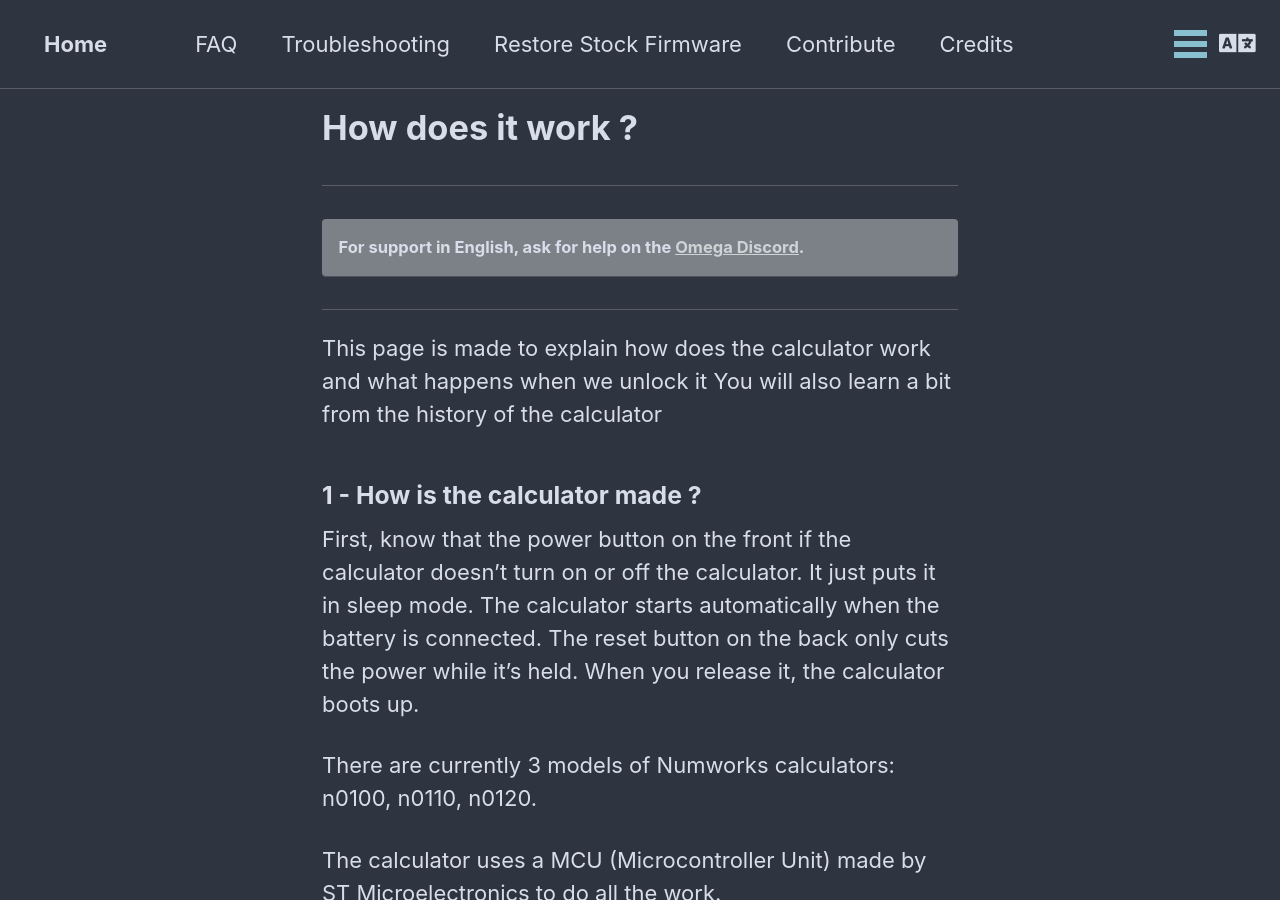
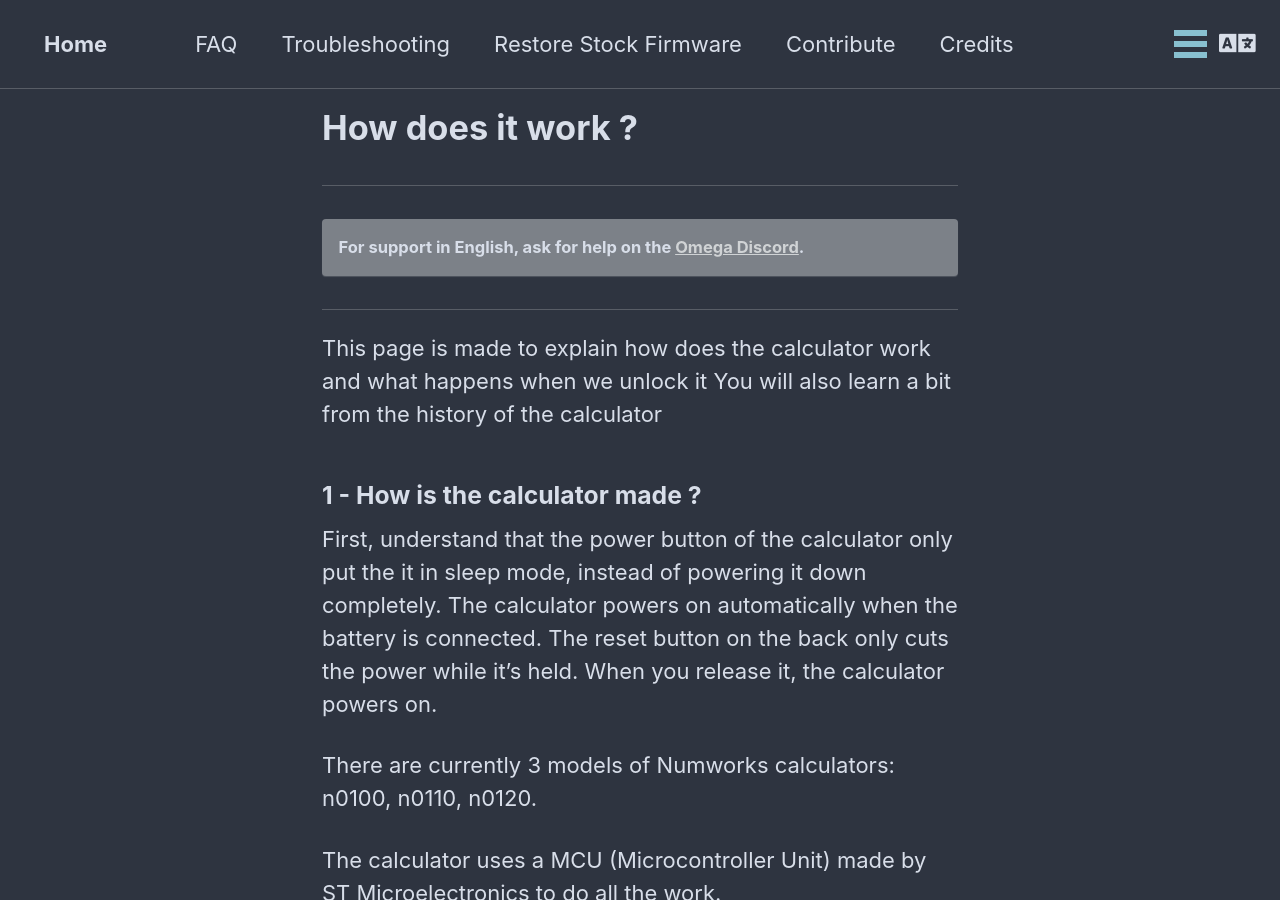
Before and after one commit to Omega-Numworks/Omega-Guide, a Jekyll site: the page built from _pages/en_US/how-does-it-work.md, in a window 1280 px wide and 900 px high. Built offline with Jekyll 4.4.1, drawn with Linux system fonts in a browser that asks for light colours; comment, search, counter and statistics services are not loaded.

Commit message:
Update how-does-it-work.md

```diff
--- a/_pages/en_US/how-does-it-work.md
+++ b/_pages/en_US/how-does-it-work.md
@@ -7,7 +7,7 @@
 
 ### 1 - How is the calculator made ?
 
-First, know that the power button on the front if the calculator doesn't turn on or off the calculator. It just puts it in sleep mode. The calculator starts automatically when the battery is connected. The reset button on the back only cuts the power while it's held. When you release it, the calculator boots up.
+First, understand that the power button of the calculator only put the it in sleep mode, instead of powering it down completely. The calculator powers on automatically when the battery is connected. The reset button on the back only cuts the power while it's held. When you release it, the calculator powers on.
 
 There are currently 3 models of Numworks calculators: n0100, n0110, n0120.
 
```
